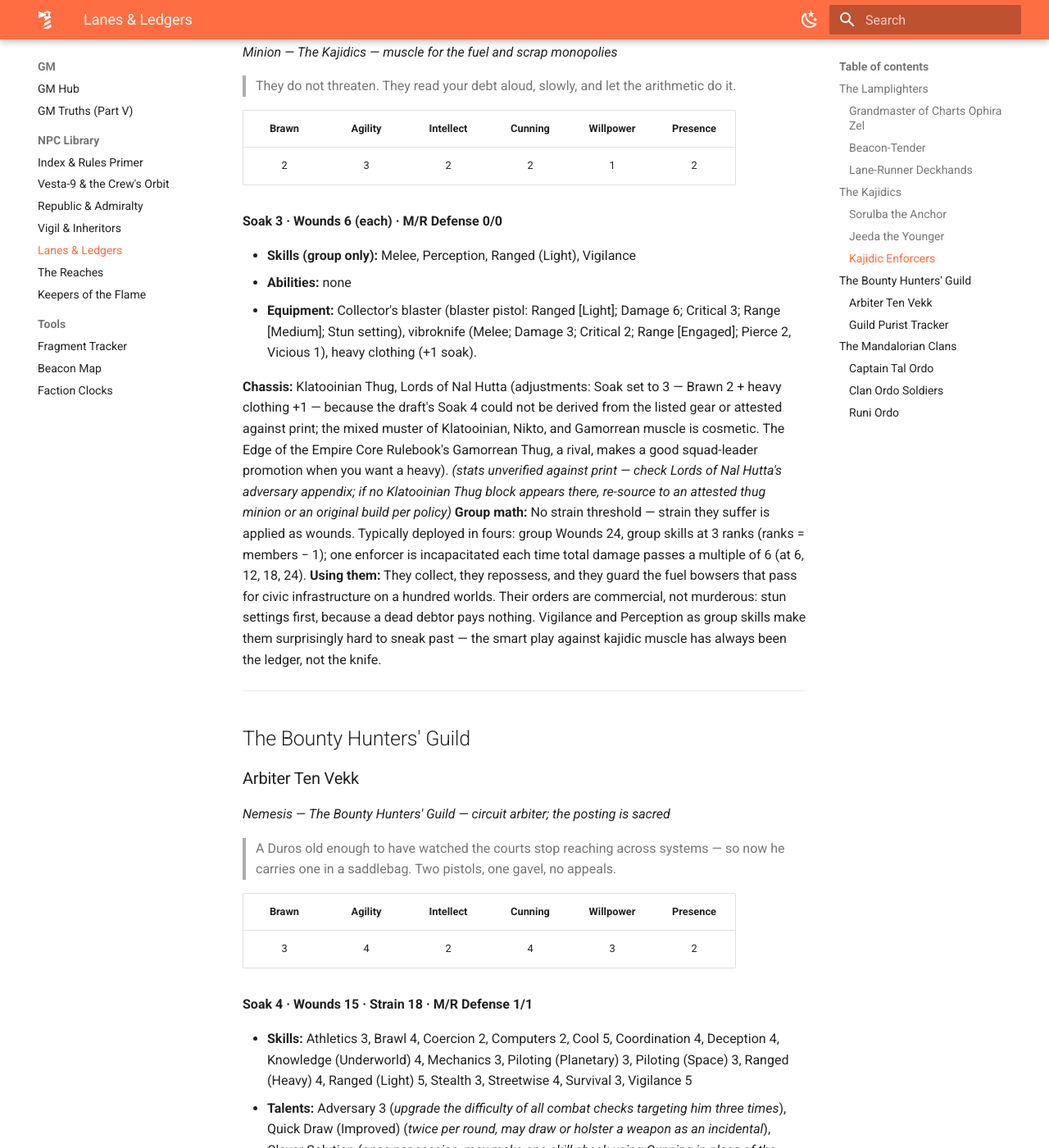
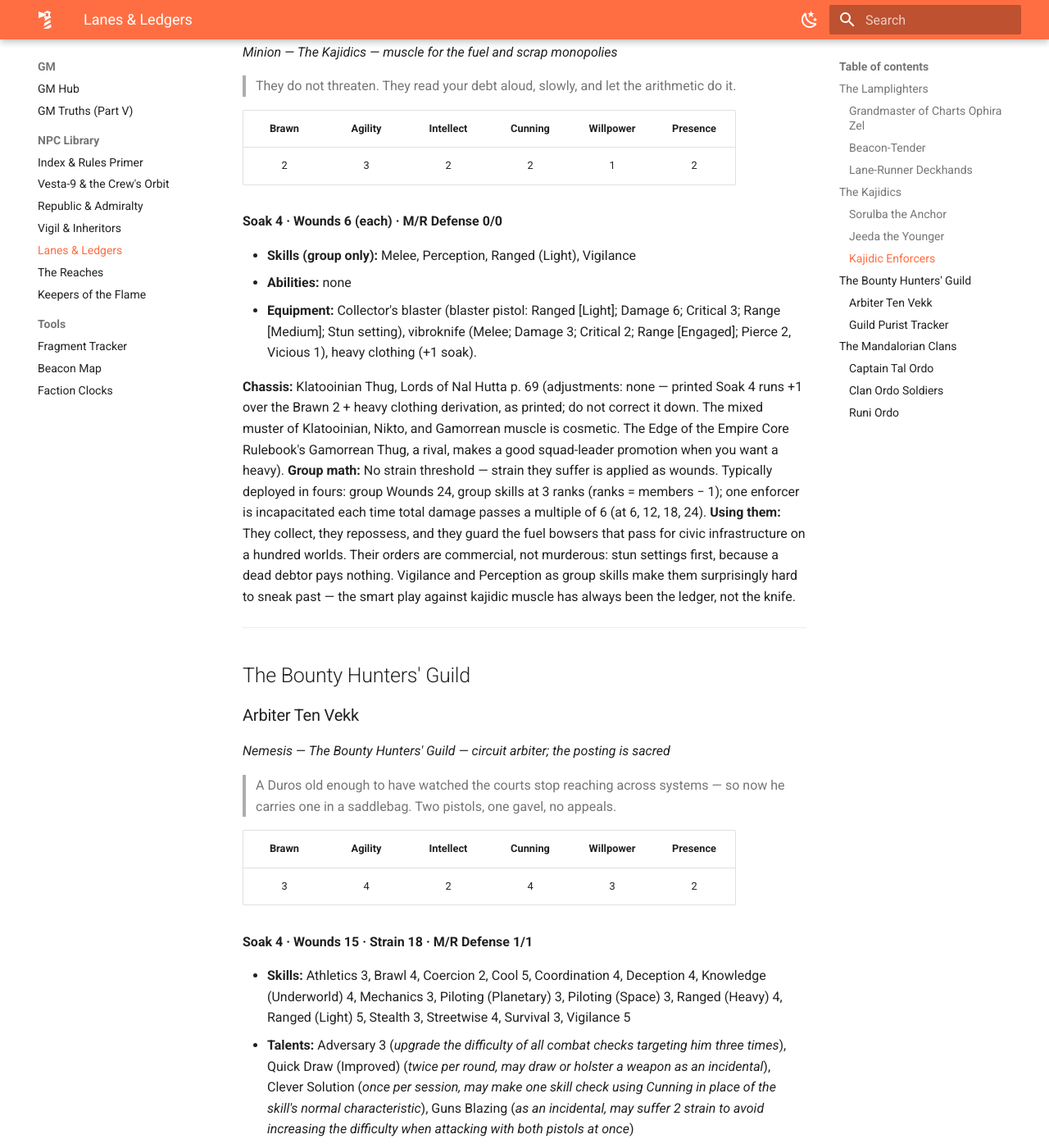
Before and after one commit to iandoriath/ember-age, an MkDocs documentation site: the page built from docs/gm/npcs/lanes-ledgers.md, in a window 1280 px wide and 1400 px high, scrolled down 4824 px. Shown: the whole window at 82% size. Built offline with MkDocs 1.6.1 and Material for MkDocs 9.7.7, drawn with Linux system fonts in a browser that asks for light colours; some of the changed text lies outside the part shown.

Commit message:
Apply final reviewer sign-off: print wins everywhere
- Kajidic Enforcers restored to printed Soak 4 (Lords of Nal Hutta p.69)
- Ten Vekk: undeclared Computers 2 removed (not on printed Cad Bane block)
- Lore-Clerks: false 'printed small rocks' weapon attribution removed
- Guild Purist Tracker: chassis name corrected to Journeyman Hunter;
  disruptor rifle is the printed loadout (adjustments: none)
- Stale unverified-flags removed where the dataset now attests print;
  GALAR-15 spelling; saber-profile and Awkward-gloss clarity notes

Co-Authored-By: Claude Fable 5 <noreply@anthropic.com>
Claude-Session: https://claude.ai/code/session_01H25EM7zWxxndAstFyp9dhG

```diff
--- a/docs/gm/npcs/lanes-ledgers.md
+++ b/docs/gm/npcs/lanes-ledgers.md
@@ -62,7 +62,6 @@ Ninety years after Ruusan, the powers in this file are the ones the Withering co
 - **Equipment:** Dock-gun (heavy blaster pistol: Ranged [Light]; Damage 7; Critical 3; Range [Medium]; Stun setting), salvage carbine (blaster carbine: Ranged [Heavy]; Damage 9; Critical 3; Range [Medium]; Stun setting), deck-knife (vibroknife: Melee; Damage 3; Critical 2; Range [Engaged]; Pierce 2, Vicious 1), patched vacuum-jacks (padded armor, +2 soak).
 
 **Chassis:** Pirate Crew, Edge of the Empire Core Rulebook (also Age of Rebellion Core Rulebook) (adjustments: none — renamed only).
-*(stats unverified against print — check the Pirate Crew block, Edge of the Empire Core Rulebook p.393, especially characteristics, group skills, and the two-gun loadout)*
 **Group math:** No strain threshold — strain they suffer is applied as wounds. Typically deployed in fours: group Wounds 20, group skills at 3 ranks (ranks = members − 1); one deckhand is incapacitated each time total damage passes a multiple of 5 (at 5, 10, 15, 20).
 **Using them:** They crew relay stations, tug lines, and the guild's battered packet boats; they will fight to defend a beacon and almost nothing else. Aboard their own station they know every crawlspace — give them boost dice from advantageous terrain rather than better guns. If the crew earns the guild's trust, these are the NPCs who start greeting them by name in every port.
 
@@ -102,8 +101,8 @@ Ninety years after Ruusan, the powers in this file are the ones the Withering co
 
 - **Skills:** Athletics 1, Charm 1, Coercion 2, Cool 1, Deception 2, Discipline 2, Knowledge (Outer Rim) 1, Knowledge (Underworld) 2, Melee 1, Ranged (Light) 1, Resilience 5
 - **Talents:** Convincing Demeanor 1 (*remove one setback die from Deception or Skulduggery checks*), Durable 2 (*subtract 20 from Critical Injury results against her*), Nobody's Fool 1 (*upgrade the difficulty of Charm, Coercion, and Deception checks targeting her once*)
-- **Abilities:** Awkward (*two setback dice to all Brawl, Melee, and Coordination checks she must make*), Ponderous (*never more than one maneuver of movement per turn*)
-- **Equipment:** none — the printed block lists no weapons; her weapon is the spreadsheet.
+- **Abilities:** Awkward (*two setback dice to all Brawl, Melee, and Coordination checks she must make — if your printed copy uses the full three-setback Hutt wording, print wins*), Ponderous (*never more than one maneuver of movement per turn*)
+- **Equipment:** printed weapons omitted — she goes unarmed; her weapon is the spreadsheet.
 
 **Chassis:** Mature Hutt, Lords of Nal Hutta (adjustments: none — Wounds 17 is the printed value, one above the house rival band).
 **Using her:** Jeeda is barely a century old — an adolescent by Hutt reckoning — and she has modeled what a rebuilt galaxy pays over three Hutt lifetimes versus what scarcity rents pay over one. She backs the party with fuel, black-lane rutters, and deniable cash, always framed as investment, never friendship. She is the crack in the Kajidics made flesh: every job she gives the crew quietly undermines Sorulba, and the day he notices is a hinge event you control. If open war comes, upgrade her role, not her block — she wins with ledgers, not with the ax.
@@ -117,14 +116,13 @@ Ninety years after Ruusan, the powers in this file are the ones the Withering co
 |:-:|:-:|:-:|:-:|:-:|:-:|
 | 2 | 3 | 2 | 2 | 1 | 2 |
 
-**Soak 3 · Wounds 6 (each) · M/R Defense 0/0**
+**Soak 4 · Wounds 6 (each) · M/R Defense 0/0**
 
 - **Skills (group only):** Melee, Perception, Ranged (Light), Vigilance
 - **Abilities:** none
 - **Equipment:** Collector's blaster (blaster pistol: Ranged [Light]; Damage 6; Critical 3; Range [Medium]; Stun setting), vibroknife (Melee; Damage 3; Critical 2; Range [Engaged]; Pierce 2, Vicious 1), heavy clothing (+1 soak).
 
-**Chassis:** Klatooinian Thug, Lords of Nal Hutta (adjustments: Soak set to 3 — Brawn 2 + heavy clothing +1 — because the draft's Soak 4 could not be derived from the listed gear or attested against print; the mixed muster of Klatooinian, Nikto, and Gamorrean muscle is cosmetic. The Edge of the Empire Core Rulebook's Gamorrean Thug, a rival, makes a good squad-leader promotion when you want a heavy).
-*(stats unverified against print — check Lords of Nal Hutta's adversary appendix; if no Klatooinian Thug block appears there, re-source to an attested thug minion or an original build per policy)*
+**Chassis:** Klatooinian Thug, Lords of Nal Hutta p. 69 (adjustments: none — printed Soak 4 runs +1 over the Brawn 2 + heavy clothing derivation, as printed; do not correct it down. The mixed muster of Klatooinian, Nikto, and Gamorrean muscle is cosmetic. The Edge of the Empire Core Rulebook's Gamorrean Thug, a rival, makes a good squad-leader promotion when you want a heavy).
 **Group math:** No strain threshold — strain they suffer is applied as wounds. Typically deployed in fours: group Wounds 24, group skills at 3 ranks (ranks = members − 1); one enforcer is incapacitated each time total damage passes a multiple of 6 (at 6, 12, 18, 24).
 **Using them:** They collect, they repossess, and they guard the fuel bowsers that pass for civic infrastructure on a hundred worlds. Their orders are commercial, not murderous: stun settings first, because a dead debtor pays nothing. Vigilance and Perception as group skills make them surprisingly hard to sneak past — the smart play against kajidic muscle has always been the ledger, not the knife.
 
@@ -143,7 +141,7 @@ Ninety years after Ruusan, the powers in this file are the ones the Withering co
 
 **Soak 4 · Wounds 15 · Strain 18 · M/R Defense 1/1**
 
-- **Skills:** Athletics 3, Brawl 4, Coercion 2, Computers 2, Cool 5, Coordination 4, Deception 4, Knowledge (Underworld) 4, Mechanics 3, Piloting (Planetary) 3, Piloting (Space) 3, Ranged (Heavy) 4, Ranged (Light) 5, Stealth 3, Streetwise 4, Survival 3, Vigilance 5
+- **Skills:** Athletics 3, Brawl 4, Coercion 2, Cool 5, Coordination 4, Deception 4, Knowledge (Underworld) 4, Mechanics 3, Piloting (Planetary) 3, Piloting (Space) 3, Ranged (Heavy) 4, Ranged (Light) 5, Stealth 3, Streetwise 4, Survival 3, Vigilance 5
 - **Talents:** Adversary 3 (*upgrade the difficulty of all combat checks targeting him three times*), Quick Draw (Improved) (*twice per round, may draw or holster a weapon as an incidental*), Clever Solution (*once per session, may make one skill check using Cunning in place of the skill's normal characteristic*), Guns Blazing (*as an incidental, may suffer 2 strain to avoid increasing the difficulty when attacking with both pistols at once*)
 - **Abilities:** Always a Backup Plan (*once per encounter, may reroll any single Coercion, Streetwise, Survival, or Vigilance check*), Cybernetic Lungs (*immune to airborne poisons and toxins*)
 - **Equipment:** Matched pre-Ruusan hand-cannons (twin custom blaster pistols: Ranged [Light]; Damage 7; Critical 2; Range [Medium]; Accurate 1, Stun setting), arbiter's snare (bolas: Ranged [Light]; Damage 2; Critical —; Range [Short]; Ensnare 3, Knockdown, Limited Ammo 1), sleeve flame-jet (Ranged [Light]; Damage 5; Critical 2; Range [Short]; Blast 2, Burn 2, Pierce 2, Vicious 3), shock gauntlets (Brawl; Damage 4; Critical 5; Range [Engaged]; Stun 3), travel-stained longcoat (+1 soak, +1 defense), wrist gauntlets with integrated datapad and whipcord thrower, salvaged jump-rig boots (printed: rocket boots, "can fly" — treat his movement as flight: his maneuvers ignore terrain, gaps, and elevation).
@@ -167,7 +165,7 @@ Ninety years after Ruusan, the powers in this file are the ones the Withering co
 - **Abilities:** none
 - **Equipment:** Heavy blaster pistol (Ranged [Light]; Damage 7; Critical 3; Range [Medium]; Stun setting), relic disruptor rifle — a war-crime heirloom, and they know it (Ranged [Heavy]; Damage 10; Critical 2; Range [Long]; Cumbersome 2, Vicious 5), century-old laminate plate (+2 soak).
 
-**Chassis:** Journeyman Bounty Hunter, Edge of the Empire Core Rulebook (adjustments: relic disruptor rifle in place of the printed longarm — era war-crime-heirloom flavor, using unmodified RAW disruptor rifle stats; restore the printed weapon if you prefer print).
+**Chassis:** Journeyman Hunter, Edge of the Empire Core Rulebook (adjustments: none — the disruptor rifle is the printed loadout; only the "relic war-crime heirloom" framing is era re-skin).
 **Using them:** The purist wing of the Guild holds that a posting outlives its poster — that the code only works because nothing, not even the death of governments, voids it. This tracker works methodically down inherited contract lists, files receipts with archives that no longer exist, and is neither cruel nor bribeable: to buy them off, you must satisfy the bond or convince a circuit arbiter to rule the posting corrupt. Pair them with the Dead Letter assassin droid for a nasty question: the droid and the purist agree completely, and only one of them can be reasoned with. Survival 2 makes them patient trackers across dead lanes — they arrive weeks after the party thought the matter settled.
 
 ---
```
Also changed, not shown: other parts of docs/gm/npcs/lanes-ledgers.md (+2 -2 lines), docs/gm/npcs/keepers.md (+2 -2 lines), docs/gm/npcs/vigil-inheritors.md (+1 -1 lines), docs/mechanics/ships.md (+1 -0 lines).
